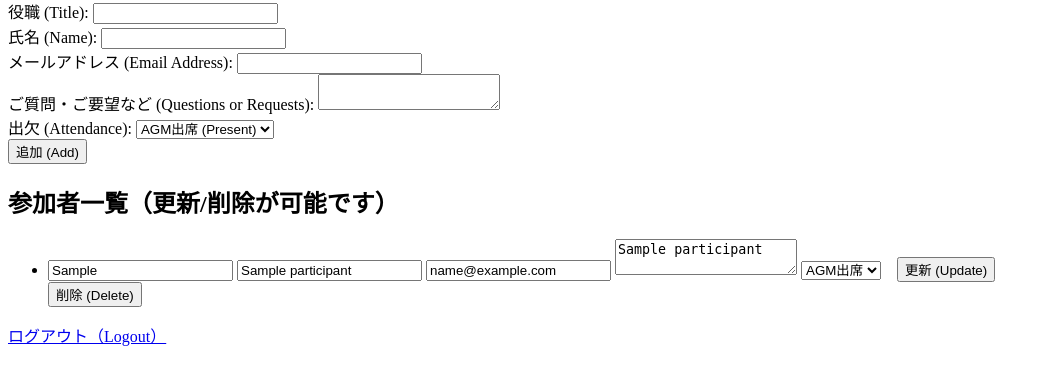
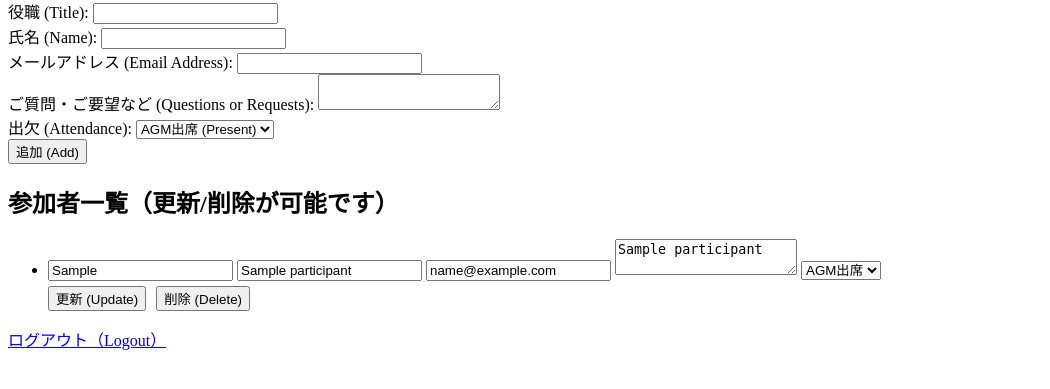
Before and after one commit to akcsri/agm_lpac_attendance, a Flask app: page /user1_dashboard in a window 1280 px wide. Shown: the part 203-592 px from the top of the page, without its empty margins (0-1050 px from the left). Run offline with Flask 3, Linux system fonts and the light colour scheme; a user stored in the database is signed in; tables that the repository leaves empty hold one stand-in row (values such as "Sample post").

Commit message:
Update user1_dashboard.html

```diff
--- a/templates/user1_dashboard.html
+++ b/templates/user1_dashboard.html
@@ -6,7 +6,15 @@
     function showAlert() {
       alert('更新しました Updated');
     }
-</script></head>
+  </script>
+  <style>
+    .participant-actions {
+      display: flex;
+      gap: 10px;
+      margin-top: 5px;
+    }
+  </style>
+</head>
 <body>
   <img alt="Logo" src="{{ url_for('static', filename='logo.png') }}" style="position: absolute; top: 20px; left: 20px;" />
   <h2 style="margin-top: 100px;">参加者お一人ずつについて下記の事項を入力して追加ボタンをクリックしてください</h2>
@@ -39,12 +47,13 @@ function showAlert() {
           <option value="出席" {% if p.agm_status == '出席' %}selected{% endif %}>AGM出席</option>
           <option value="欠席" {% if p.agm_status == '欠席' %}selected{% endif %}>AGM欠席</option>
         </select>
+        <div class="participant-actions">
           <button onclick="showAlert()" type="submit">更新 (Update)</button>
       </form>
-
       <form action="{{ url_for('delete_participant', participant_id=p.id) }}" method="POST">
           <button onclick="return confirm('本当に削除しますか？');" type="submit">削除 (Delete)</button>
         </form>
+        </div>
     </li>
     {% endfor %}
   </ul>
```
Lines whose indentation alone changed are shown as unchanged.
